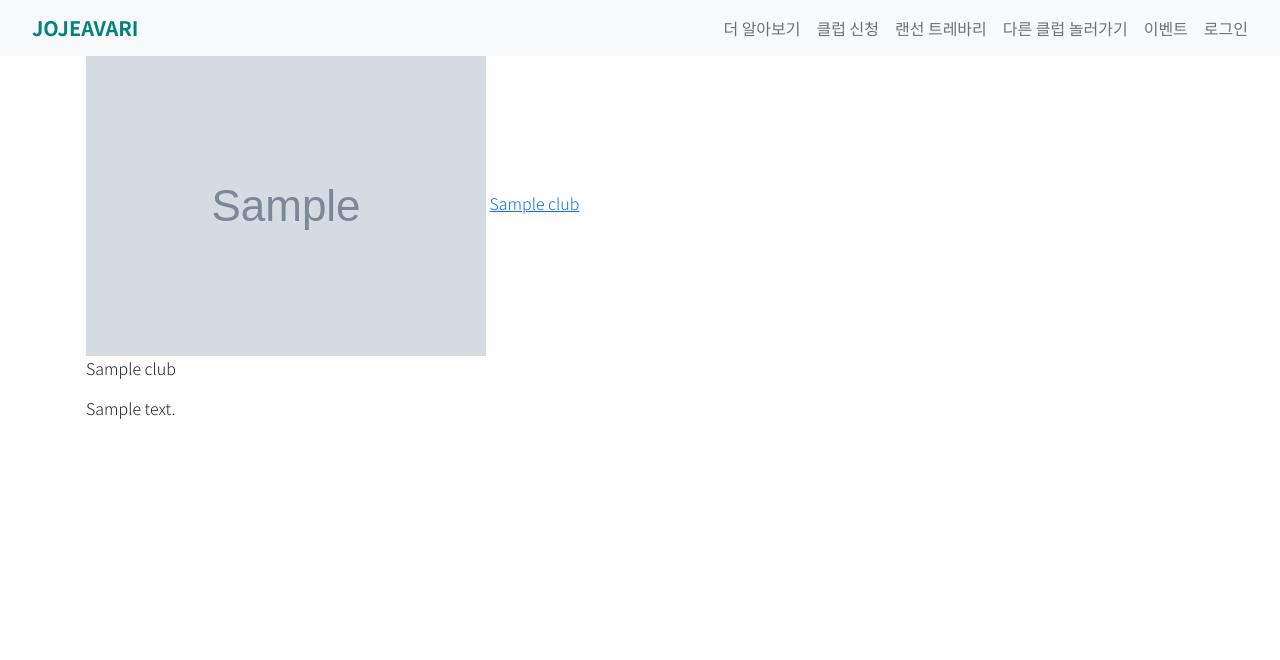
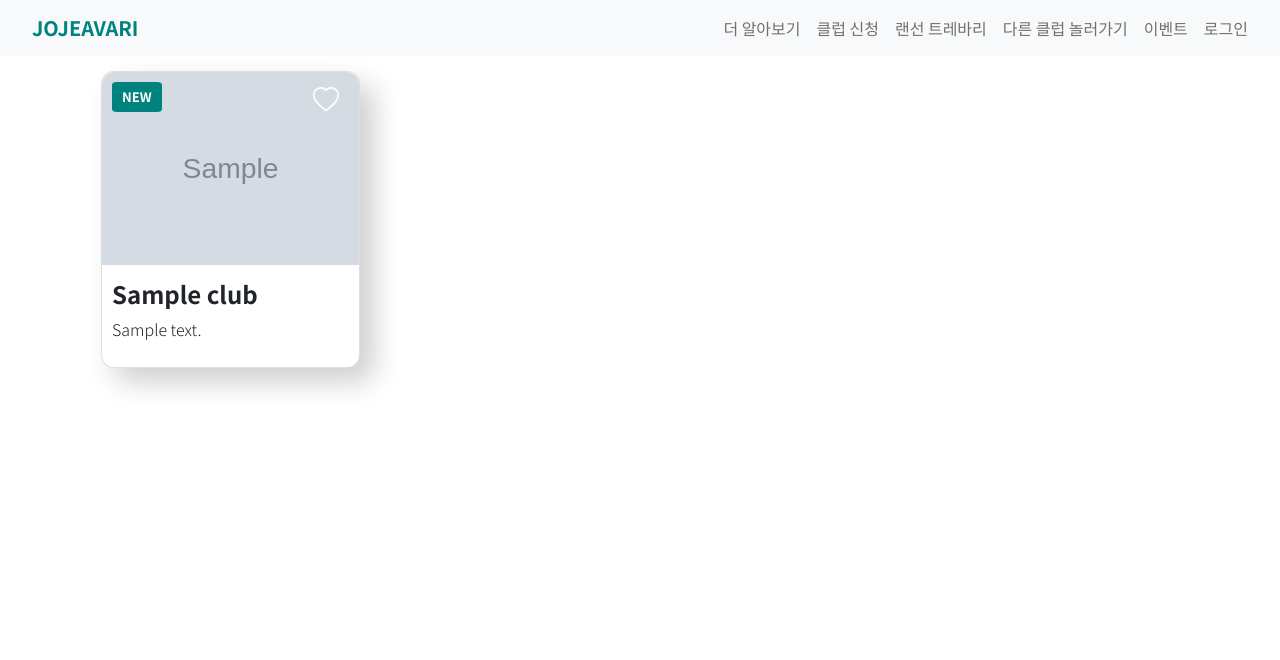
Before and after one commit to team-hyena/JoJaeVaRi, a Django app: page /club/ in a window 1280 px wide. Shown: the top 660 px of the page. Run offline with Django 3.2, Linux system fonts and the light colour scheme; tables that the repository leaves empty hold one stand-in row (values such as "Sample post"); grey boxes marked "Sample" are stand-in pictures; parts of the project's set-up code (start-up, migrations or seed data) failed here and were passed over; some libraries are stand-ins or nearby versions.

Commit message:
Update loading cardlist contents

```diff
--- a/templates/_card.html
+++ b/club/templates/club/_card.html
@@ -1,6 +1,6 @@
 <div class = 'card'>
     <div class = 'card__image'>
-        <img src = "https://placeimg.com/480/270/any/{{ number }}" alt="이미지가 없어용!!"/>
+        <img src = "{{ club.thumbnail_url }}" alt="이미지가 없어용!!"/>
         <div class = "card__badge card__badge--round">
             <svg width="2em" height="2em" viewBox="0 0 16 16" class="bi bi-heart" fill="currentColor" xmlns="http://www.w3.org/2000/svg">
                 <path fill-rule="evenodd" d="M8 2.748l-.717-.737C5.6.281 2.514.878 1.4 3.053c-.523 1.023-.641 2.5.314 4.385.92 1.815 2.834 3.989 6.286 6.357 3.452-2.368 5.365-4.542 6.286-6.357.955-1.886.838-3.362.314-4.385C13.486.878 10.4.28 8.717 2.01L8 2.748zM8 15C-7.333 4.868 3.279-3.04 7.824 1.143c.06.055.119.112.176.171a3.12 3.12 0 0 1 .176-.17C12.72-3.042 23.333 4.867 8 15z"/>
@@ -12,10 +12,10 @@
     </div>
     <div class='card__content'>
         <div class='card__title'>
-            <h1>한화가 1위하는 상상함 좋은 꿈이었다.</h1>
+            <h1>{{ club.title }}</h1>
         </div>
         <div class='card__description'>
-            <p>조금 설렜음.</p>
+            <p>{{ club.description }}</p>
         </div>
     </div>
 </div>
--- a/club/templates/club/index.html
+++ b/club/templates/club/index.html
@@ -1,11 +1,10 @@
 {% extends 'base.html' %}
 {% block content %}
-    {% for club in club_list %}
-    <div class="club-item">
-        <img src="{{ club.thumbnail_url }}" alt=""/>
-        <a href="{% url 'club:detail' club.id %}">{{ club.title }}</a>
-        <p>{{ club.name }}</p>
-        <p>{{ club.description }}</p>
+    <div  class="row">
+        {% for club in club_list %}
+            <div class="col-12 col-sm-6 col-md-3">
+                {% include "club/_card.html" with club=club %}
+            </div>
+        {% endfor %}
     </div>
-    {% endfor %}
 {% endblock %}
--- a/static/css/base.css
+++ b/static/css/base.css
@@ -7,6 +7,7 @@
 
 body{
   font-family: 'Noto Sans KR', sans-serif;
+  margin-bottom: 100px;
 }
 
 .nav_home {
--- a/templates/base.html
+++ b/templates/base.html
@@ -23,16 +23,6 @@
         {% endblock %}
     </div>
 
-    {% comment %} <div class="container">
-        <div  class="row">
-            {% for i in "x"|rjust:"10" %}
-                <div class="col-12 col-sm-6 col-md-3">
-                    {% include "_card.html" with number=forloop.counter %}
-                </div>
-            {% endfor %}
-        </div>
-    </div> {% endcomment %}
-
     <footer class="footer_style mt-auto py-3 fixed-bottom btn">
         <div class="footer_text text-center"> 버튼으로 쓸 예정. </div>
     </footer>
```
Also changed, not shown: 1 other file.
